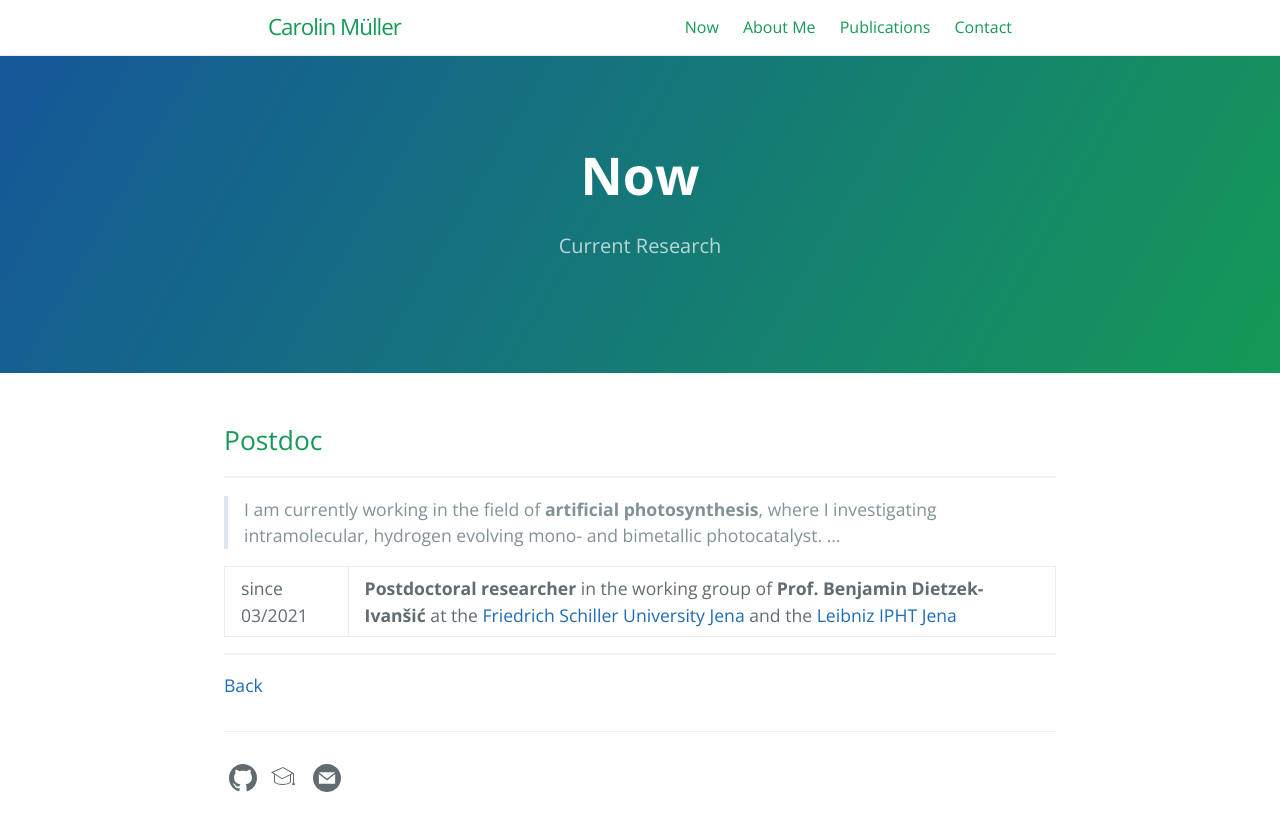
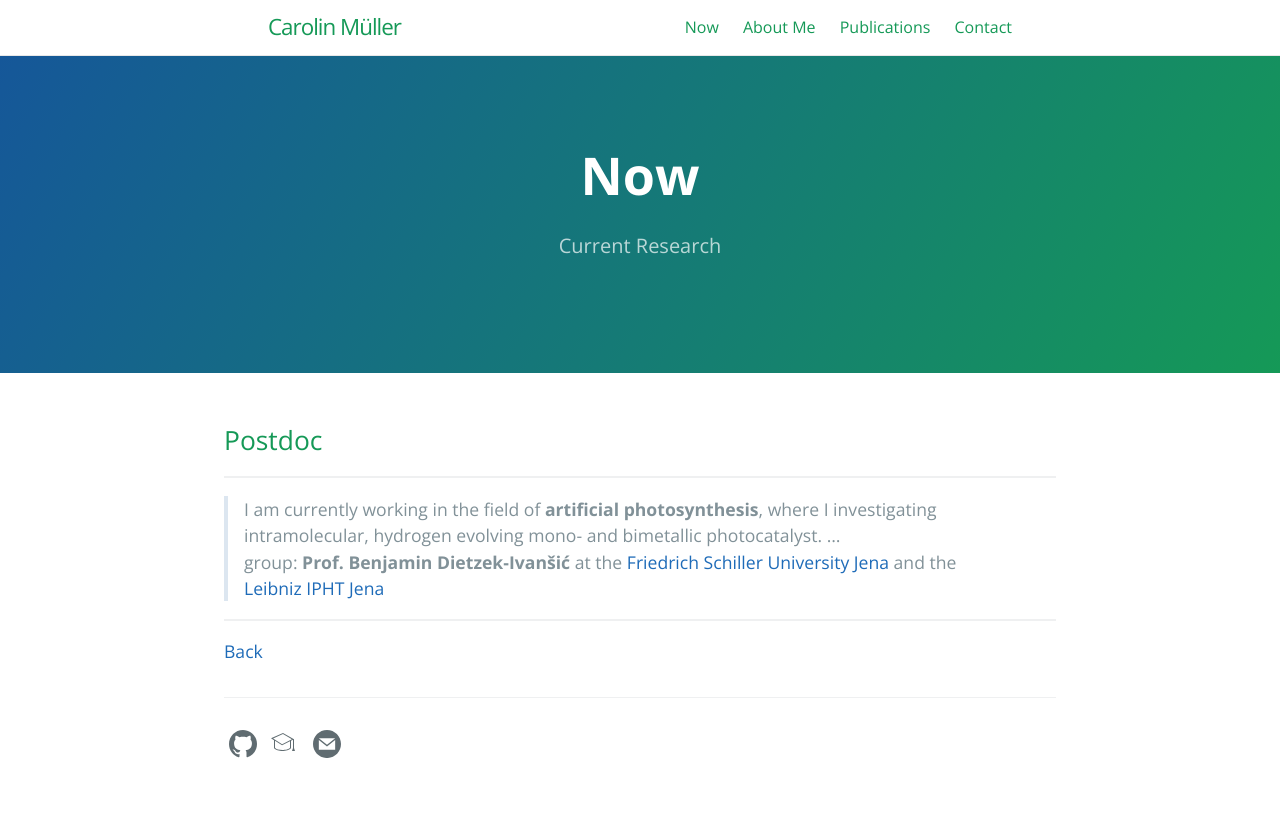
Before and after one commit to carolin-m/carolin-m.github.io, a Jekyll site: the page built from now.md, in a window 1280 px wide. Shown: the top 831 px of the page. Built offline with Jekyll 4.4.1, drawn with Linux system fonts in a browser that asks for light colours.

Commit message:
Update now.md

```diff
--- a/now.md
+++ b/now.md
@@ -11,9 +11,9 @@
 ________________
 
 > I am currently working in the field of **artificial photosynthesis**, where I investigating intramolecular, hydrogen evolving mono- and bimetallic photocatalyst. ...
+>  <br>
+> group: **Prof. Benjamin Dietzek-Ivanšić** at the [Friedrich Schiller University Jena](https://www.ipc.uni-jena.de/en/AGDietzek) and the [Leibniz IPHT Jena](https://www.leibniz-ipht.de/en/departments/functional-interfaces/work-groups/photophysics-and-photochemistry-of-functional-interfaces/)
 
-
-| since 03/2021 | **Postdoctoral researcher** in the working group of **Prof. Benjamin Dietzek-Ivanšić** at the [Friedrich Schiller University Jena](https://www.ipc.uni-jena.de/en/AGDietzek) and the [Leibniz IPHT Jena](https://www.leibniz-ipht.de/en/departments/functional-interfaces/work-groups/photophysics-and-photochemistry-of-functional-interfaces/) |
 
 _________
 
```
